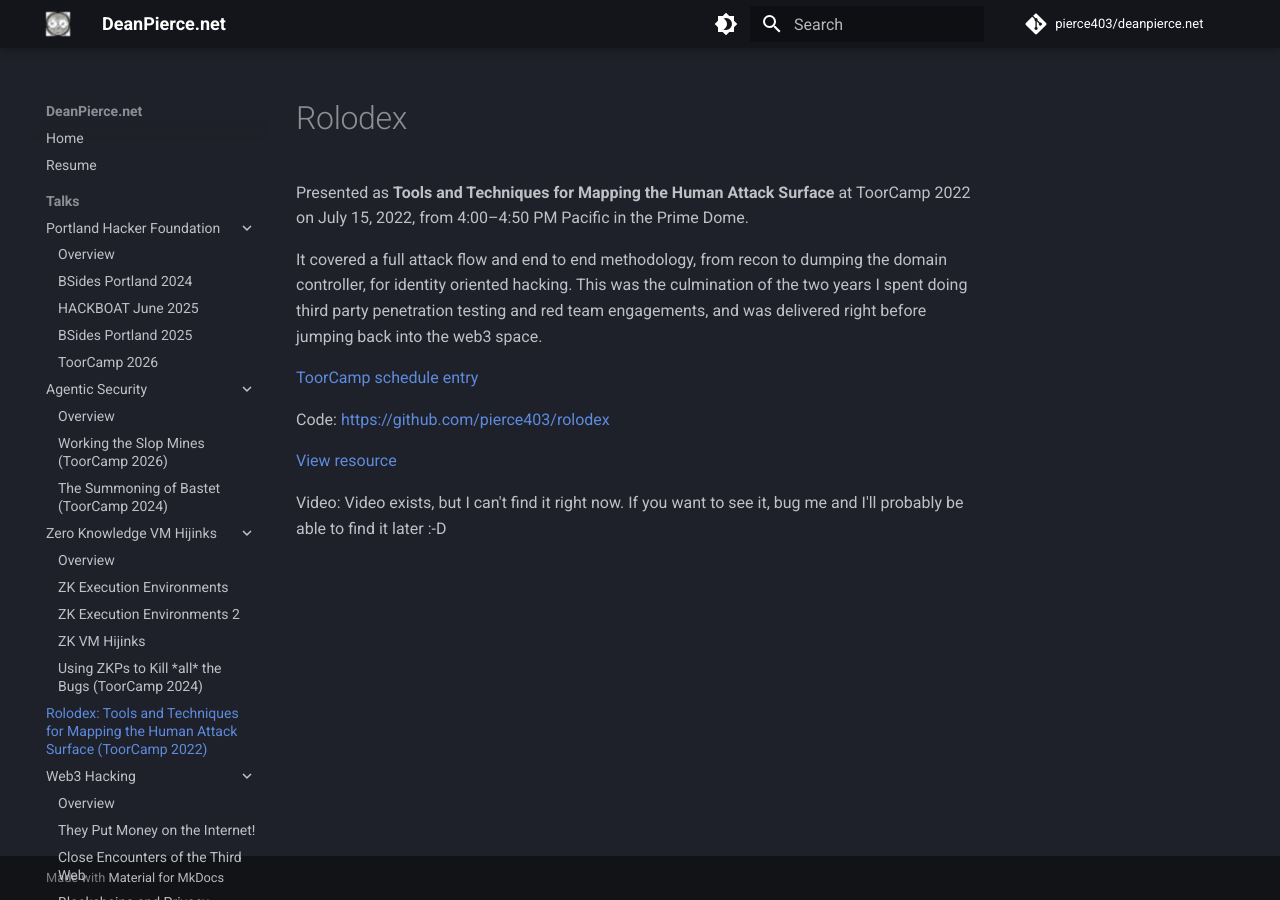
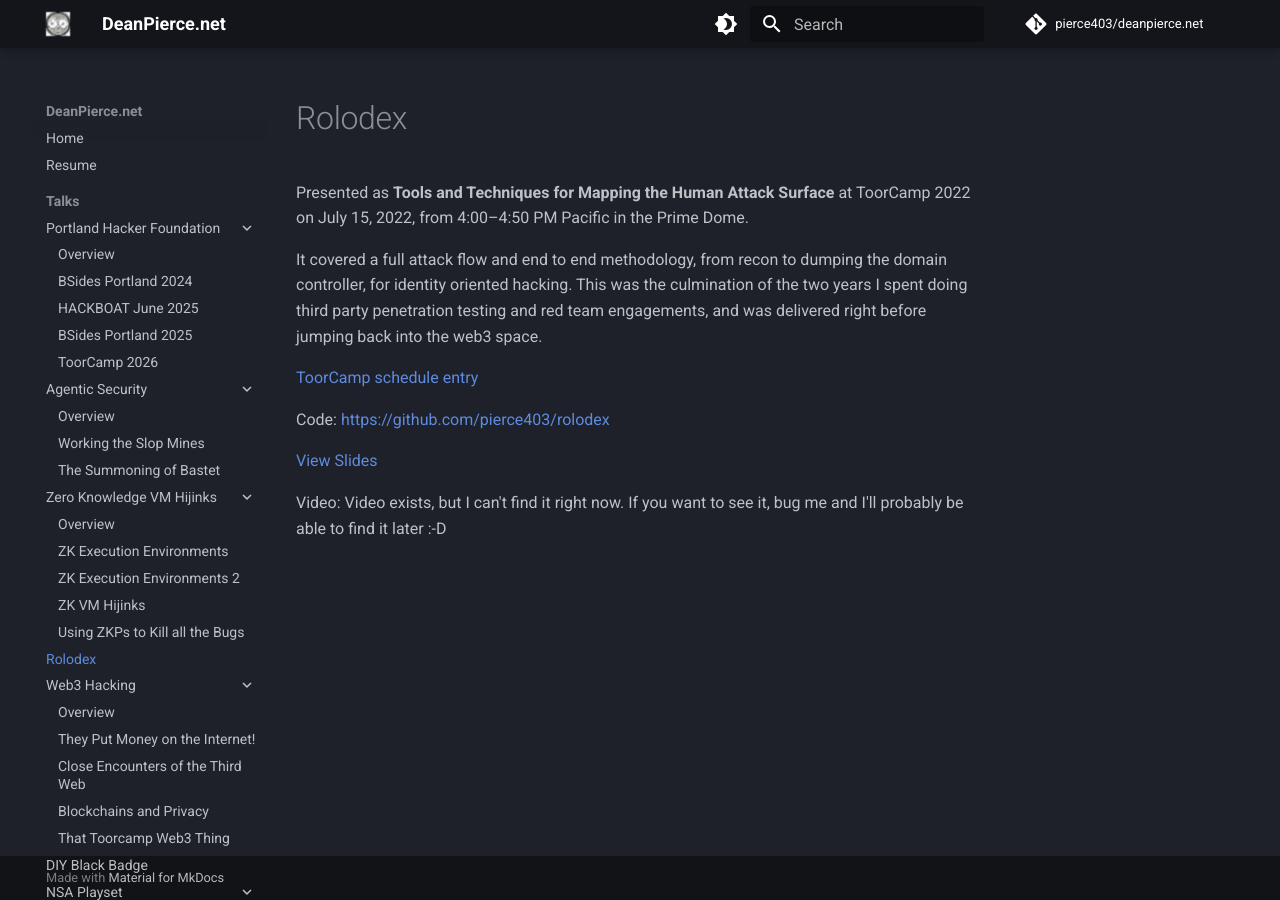
Before and after one commit to pierce403/deanpierce.net, an MkDocs documentation site: the page built from docs/talks/rolodex.md, in a window 1280 px wide. Built offline with MkDocs 1.6.1 and Material for MkDocs 9.7.7, drawn with Linux system fonts in a browser that asks for light colours; comment, search, counter and statistics services are not loaded.

Commit message:
Link ToorCamp slide decks and simplify talk navigation

```diff
--- a/docs/talks/rolodex.md
+++ b/docs/talks/rolodex.md
@@ -12,6 +12,6 @@ It covered a full attack flow and end to end methodology, from recon to dumping
 
 Code: [https://github.com/pierce403/rolodex](https://github.com/pierce403/rolodex)
 
-[View resource](https://docs.google.com/presentation/d/1-92H8zSuO98KOGn7YN9WTkNIGYaC_YkcmP6CXJbtSUQ/edit){ target=_blank }
+[View Slides](https://docs.google.com/presentation/d/1-92H8zSuO98KOGn7YN9WTkNIGYaC_YkcmP6CXJbtSUQ/edit){ target=_blank }
 
 Video: Video exists, but I can't find it right now. If you want to see it, bug me and I'll probably be able to find it later :-D
--- a/mkdocs.yml
+++ b/mkdocs.yml
@@ -16,15 +16,15 @@ nav:
           - ToorCamp 2026: talks/portland-hacker-foundation/hacker-foundation-hijinks.md
       - Agentic Security:
           - Overview: talks/slop-mines/index.md
-          - Working the Slop Mines (ToorCamp 2026): talks/slop-mines/working-the-slop-mines.md
-          - The Summoning of Bastet (ToorCamp 2024): talks/the-summoning-of-bastet.md
+          - Working the Slop Mines: talks/slop-mines/working-the-slop-mines.md
+          - The Summoning of Bastet: talks/the-summoning-of-bastet.md
       - Zero Knowledge VM Hijinks:
           - Overview: talks/zero-knowledge-vm-hijinks/index.md
           - ZK Execution Environments: talks/zero-knowledge-vm-hijinks/zk-execution-environments.md
           - ZK Execution Environments 2: talks/zero-knowledge-vm-hijinks/zk-execution-environments-2.md
           - ZK VM Hijinks: talks/zero-knowledge-vm-hijinks/zk-vm-hijinks.md
-          - "Using ZKPs to Kill *all* the Bugs (ToorCamp 2024)": talks/zero-knowledge-vm-hijinks/using-zkps-to-kill-all-the-bugs.md
-      - "Rolodex: Tools and Techniques for Mapping the Human Attack Surface (ToorCamp 2022)": talks/rolodex.md
+          - Using ZKPs to Kill all the Bugs: talks/zero-knowledge-vm-hijinks/using-zkps-to-kill-all-the-bugs.md
+      - Rolodex: talks/rolodex.md
       - Web3 Hacking:
           - Overview: talks/web3-hacking/index.md
           - They Put Money on the Internet!: talks/web3-hacking/they-put-money-on-the-internet.md
```
Also changed, not shown: docs/talks/the-summoning-of-bastet.md (+4 -0 lines), docs/talks/zero-knowledge-vm-hijinks/using-zkps-to-kill-all-the-bugs.md (+4 -0 lines).
